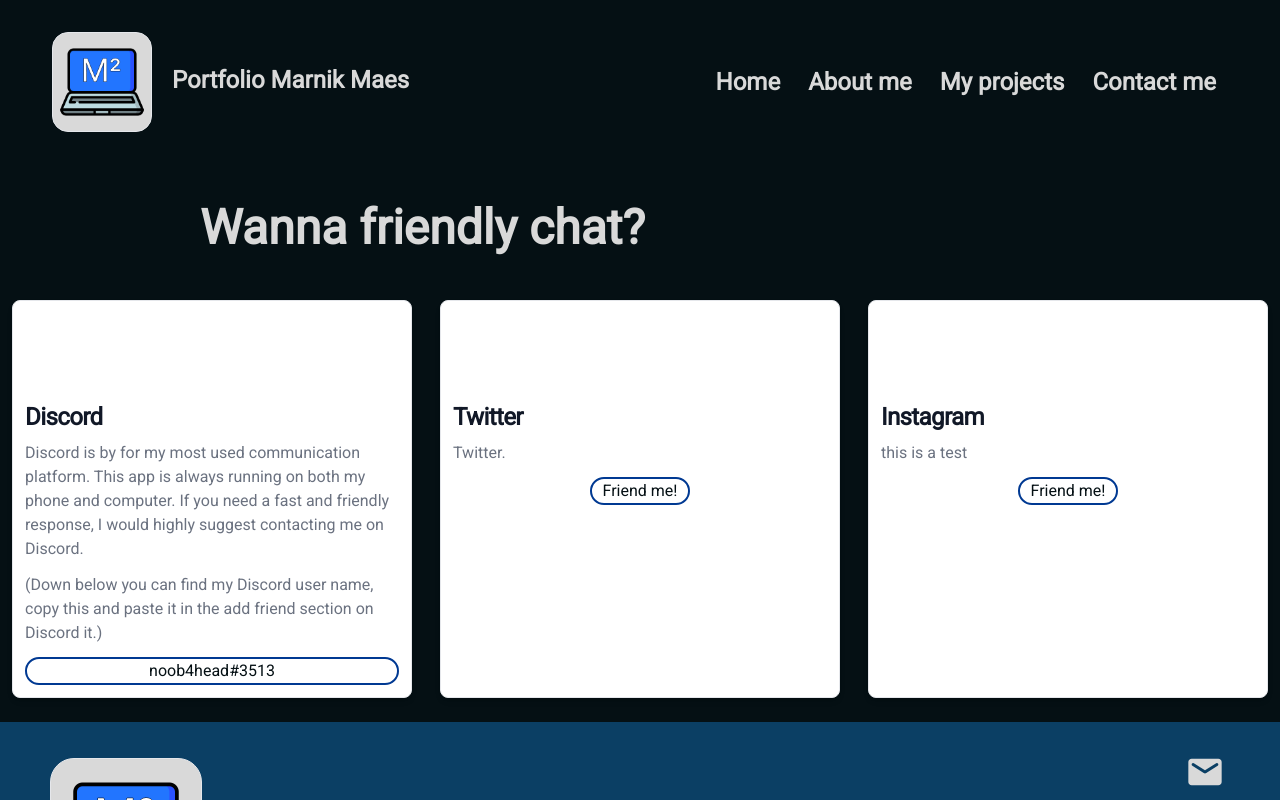
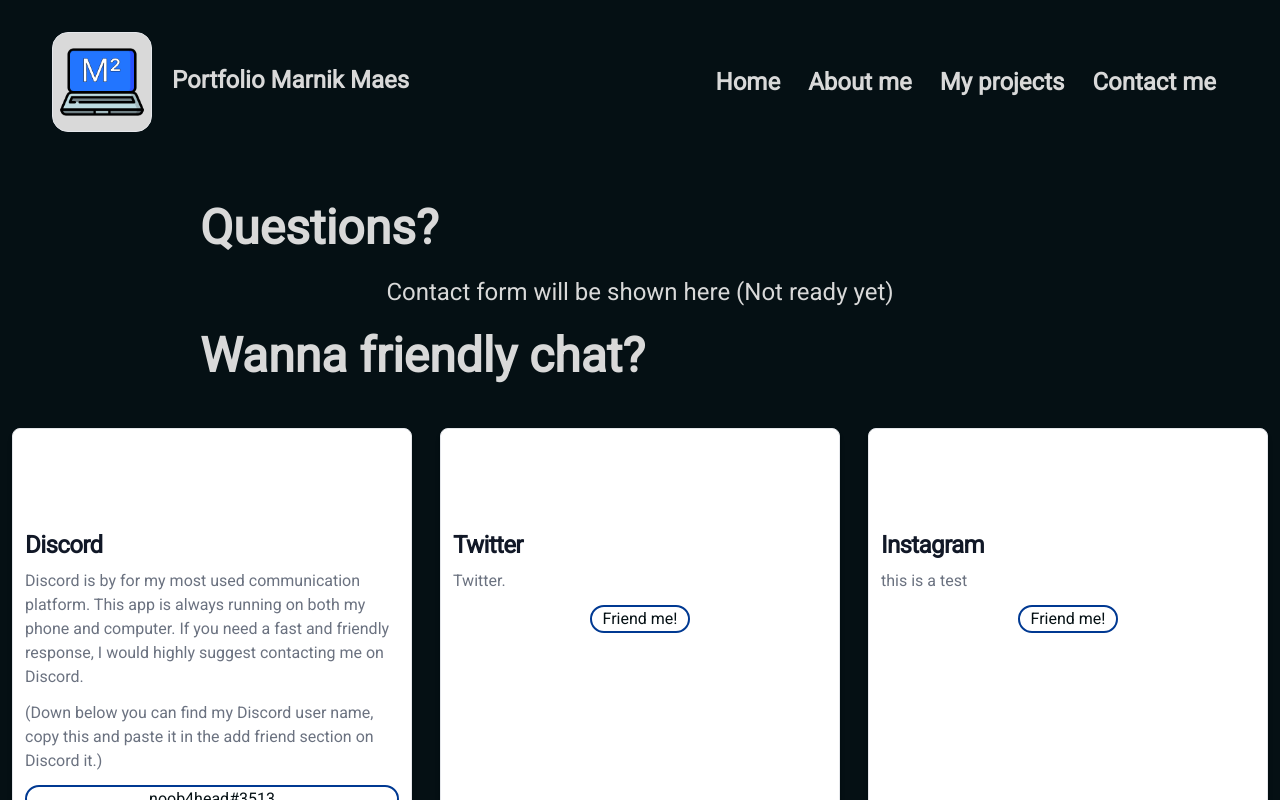
Before and after one commit to marnikmaes/portfolio, a Next.js app in the folder my-portfolio/: page /Contactme in a window 1280 px wide. Shown: the top 800 px of the page. Built offline with nearby package versions, Linux system fonts and the light colour scheme; some icons are missing.

Commit message:
stupid-contactmepage-bug-that-i-could-not-unsee
stupid-contactmepage-bug-that-i-could-not-unsee

```diff
--- a/my-portfolio/pages/Contactme.tsx
+++ b/my-portfolio/pages/Contactme.tsx
@@ -17,6 +17,15 @@
 
       <main className="bg-customBlack text-customWhite font-Roboto z-10 px-5 md:px-0">
         <Nav/>
+
+        <div className='text-center xl:text-left xl:ml-[200px] py-6'>
+          <h1 className='text-5xl font-Roboto font-semibold'>Questions?</h1>
+        </div>
+
+        <div className='text-center'>
+          <p className='text-2xl'>Contact form will be shown here &#40;Not ready yet&#41;</p>
+        </div>
+
 
         <div className='text-center xl:text-left xl:ml-[200px] py-6'>
           <h1 className='text-5xl font-Roboto font-semibold'>Wanna friendly chat?</h1>
```
